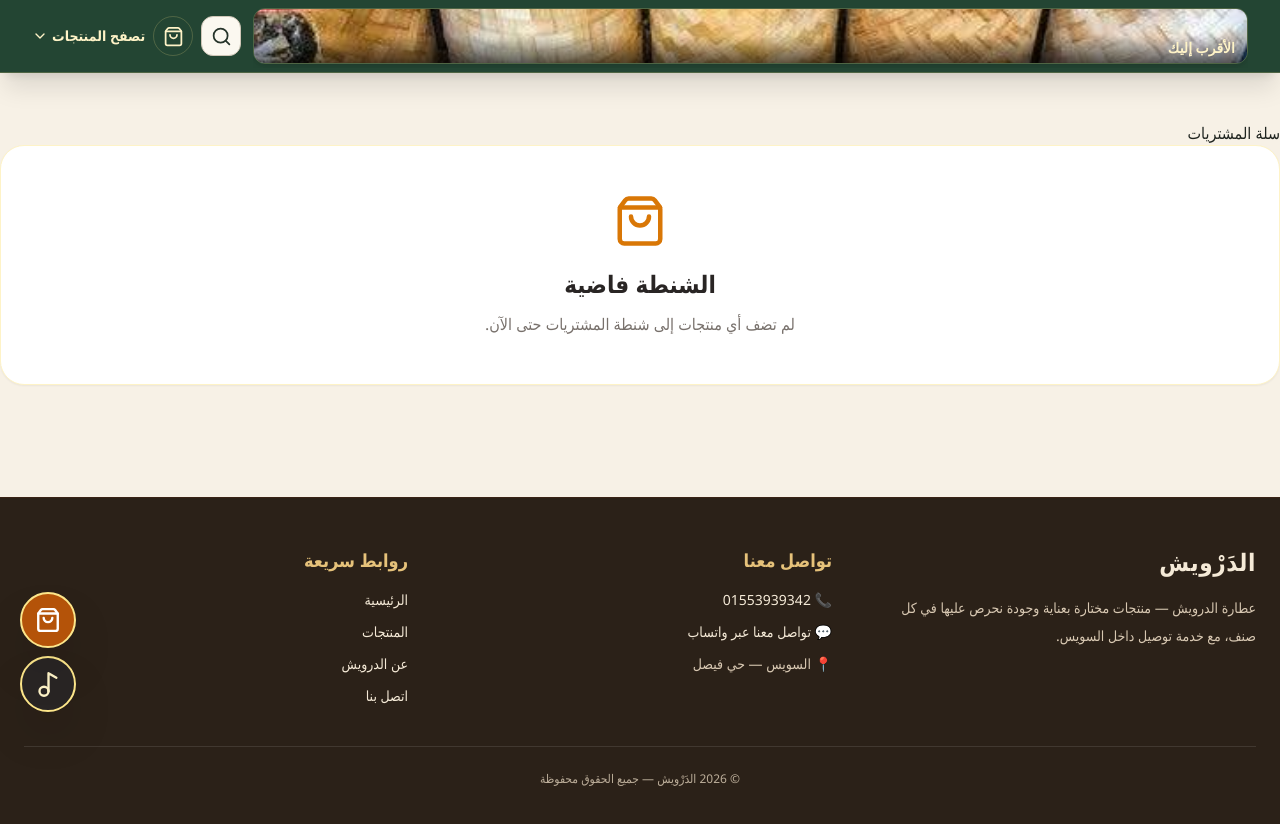
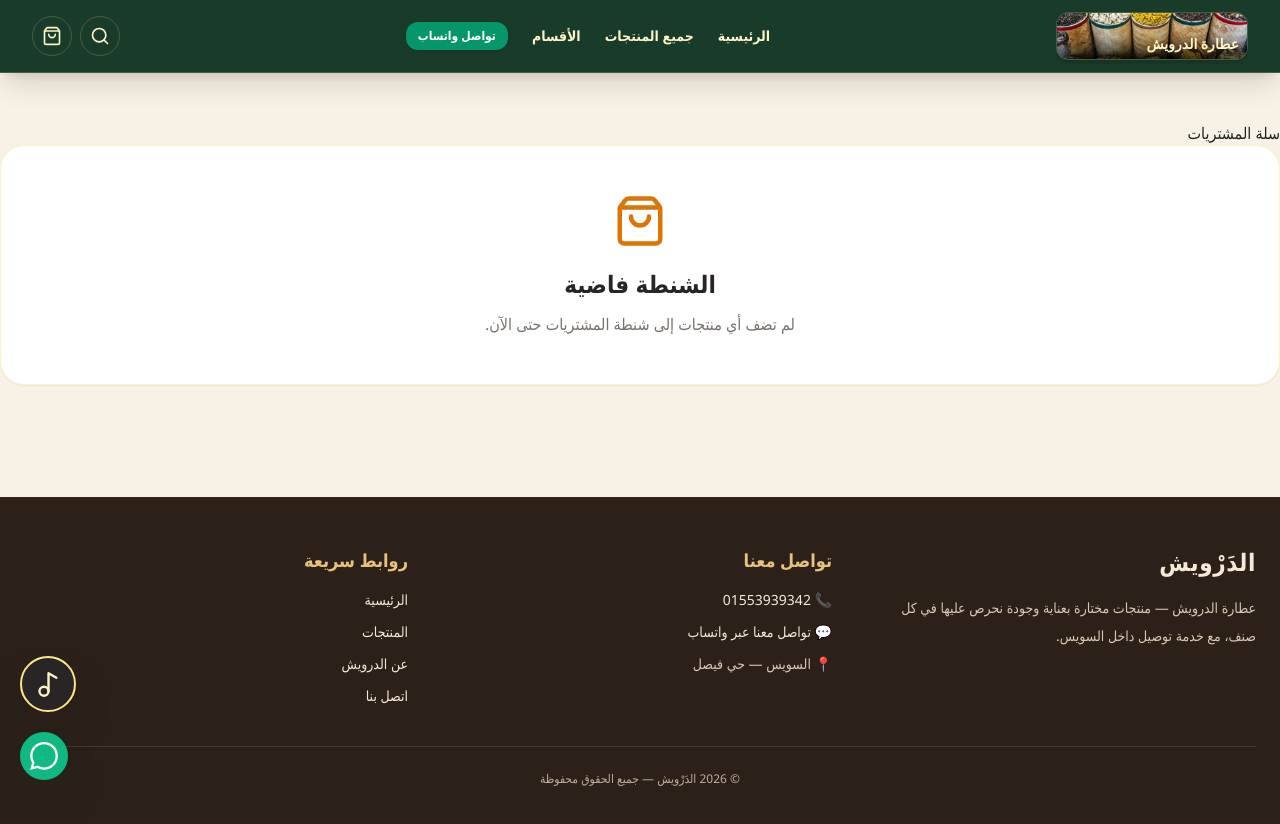
Before and after one commit to totos80/Eldarwish, a Next.js app: page /cart in a window 1280 px wide. Shown: the top 824 px of the page. Built offline with nearby package versions, Linux system fonts and the light colour scheme.

Commit message:
Refactor Header component and add mobile menu

```diff
--- a/components/Header.tsx
+++ b/components/Header.tsx
@@ -2,10 +2,9 @@
 
 import Link from "next/link";
 import Image from "next/image";
-import { Search, ShoppingBag, ChevronDown, X } from "lucide-react";
+import { Search, ShoppingBag, ChevronDown, X, Menu } from "lucide-react";
 import { useCart } from "@/context/CardContext";
 import { useState, useEffect } from "react";
-import FloatingCartButton from "@/components/FloatingCartButton";
 import { products } from "@/data/products";
 
 function normalizeArabic(text: string) {
@@ -26,6 +25,7 @@ export default function Header() {
 
   const [cartOpen, setCartOpen] = useState(false);
   const [searchOpen, setSearchOpen] = useState(false);
+  const [menuOpen, setMenuOpen] = useState(false);
   const [search, setSearch] = useState("");
   const [isMounted, setIsMounted] = useState(false);
 
@@ -50,57 +50,69 @@ export default function Header() {
           .slice(0, 8)
       : [];
 
-  const openSearch = () => {
-    setSearchOpen(true);
-    setCartOpen(false);
-  };
-
-  const openCart = () => {
-    setCartOpen(true);
-    setSearchOpen(false);
-  };
-
   return (
     <>
-      <header className="sticky top-0 z-[9998] border-b border-amber-200/20 bg-[#183b2a]/95 shadow-xl backdrop-blur-md">
+      <header className="sticky top-0 z-[9998] border-b border-amber-200/20 bg-[#183b2a] shadow-xl">
         <div className="mx-auto flex min-h-[72px] max-w-7xl items-center justify-between gap-3 px-3 sm:px-5 lg:px-8">
 
-          {/* Banner Image Area */}
-          <div className="relative flex flex-1 items-center justify-start overflow-hidden py-1">
-            <div className="relative h-14 w-full overflow-hidden rounded-xl border border-amber-200/20 shadow-md">
+          {/* اللوجو العودة للصفحة الرئيسية بالضغط على البنر/اللوجو */}
+          <Link href="/" className="relative flex items-center gap-2 overflow-hidden py-1 group">
+            <div className="relative h-12 w-36 sm:w-48 overflow-hidden rounded-xl border border-amber-200/20 shadow-md transition group-hover:scale-105">
               <Image
                 src="/banner-jars.jpg"
-                alt="برطمانات العطارة"
+                alt="عطارة الدرويش"
                 fill
                 priority
                 className="object-cover"
               />
-              <div className="absolute inset-0 bg-gradient-to-t from-black/60 via-transparent to-transparent" />
-              <div className="absolute bottom-1 right-3 text-sm font-black text-amber-100 drop-shadow-md font-['Traditional_Arabic','Andalus','Amiri',serif]">
-                الأقرب إليك
+              <div className="absolute inset-0 bg-gradient-to-t from-black/70 via-black/20 to-transparent" />
+              <div className="absolute bottom-1 right-2 text-xs sm:text-sm font-black text-amber-100 drop-shadow-md font-['Traditional_Arabic','Andalus','Amiri',serif]">
+                عطارة الدرويش
               </div>
             </div>
-          </div>
+          </Link>
 
-          {/* Actions: أزرار البحث والسلة */}
+          {/* القوائم الرئيسية (Navigation Links) */}
+          <nav className="hidden md:flex items-center gap-6 text-sm font-bold text-amber-100">
+            <Link href="/" className="transition hover:text-amber-300">
+              الرئيسية
+            </Link>
+            <Link href="/products" className="transition hover:text-amber-300">
+              جميع المنتجات
+            </Link>
+            <Link href="/categories" className="transition hover:text-amber-300">
+              الأقسام
+            </Link>
+
+            {/* رابط الواتساب المباشر في الهيدر */}
+            <a
+              href="https://wa.me/201000000000" // استبدل برقم الواتساب الخاص بك
+              target="_blank"
+              rel="noopener noreferrer"
+              className="flex items-center gap-1.5 rounded-xl bg-emerald-600 px-3 py-1.5 text-xs text-white transition hover:bg-emerald-500 shadow"
+            >
+              تواصل واتساب
+            </a>
+          </nav>
+
+          {/* أزرار التحكم (البحث - السلة - الموبايل) */}
           <div className="flex shrink-0 items-center gap-2">
             <button
-              className="icon-button flex h-10 w-10 items-center justify-center rounded-full border border-amber-200/20 text-amber-100 transition hover:bg-amber-100/10"
+              className="flex h-10 w-10 items-center justify-center rounded-full border border-amber-200/20 text-amber-100 transition hover:bg-amber-100/10"
               aria-label="بحث"
               type="button"
-              onClick={openSearch}
+              onClick={() => setSearchOpen(!searchOpen)}
             >
-              <Search size={21} />
+              <Search size={20} />
             </button>
 
             <button
               className="relative flex h-10 w-10 items-center justify-center rounded-full border border-amber-200/20 text-amber-100 transition hover:bg-amber-100/10"
               aria-label="سلة المشتريات"
               type="button"
-              onClick={openCart}
+              onClick={() => setCartOpen(true)}
             >
-              <ShoppingBag size={21} />
-
+              <ShoppingBag size={20} />
               {isMounted && items && items.length > 0 && (
                 <span className="absolute -right-1 -top-1 flex h-5 min-w-5 items-center justify-center rounded-full bg-amber-500 px-1 text-[10px] font-bold text-[#183b2a]">
                   {items.length}
@@ -108,180 +120,69 @@ export default function Header() {
               )}
             </button>
 
-            <Link
-              href="/products"
-              className="hidden items-center gap-1 text-sm font-semibold text-amber-100 md:flex"
+            {/* قائمة الموبايل */}
+            <button
+              type="button"
+              className="flex h-10 w-10 items-center justify-center rounded-full border border-amber-200/20 text-amber-100 md:hidden"
+              onClick={() => setMenuOpen(!menuOpen)}
             >
-              تصفح المنتجات
-              <ChevronDown size={16} />
-            </Link>
+              <Menu size={20} />
+            </button>
           </div>
         </div>
 
-        {/* Search Box */}
+        {/* القائمة المنسدلة للموبايل */}
+        {menuOpen && (
+          <div className="border-t border-amber-100/10 bg-[#123021] p-4 md:hidden">
+            <div className="flex flex-col gap-3 font-bold text-amber-100">
+              <Link href="/" onClick={() => setMenuOpen(false)}>الرئيسية</Link>
+              <Link href="/products" onClick={() => setMenuOpen(false)}>جميع المنتجات</Link>
+              <a
+                href="https://wa.me/201000000000"
+                target="_blank"
+                rel="noopener noreferrer"
+                className="mt-2 text-center rounded-xl bg-emerald-600 py-2 text-white"
+              >
+                تواصل عبر الواتساب
+              </a>
+            </div>
+          </div>
+        )}
+
+        {/* مربع البحث */}
         {searchOpen && (
-          <div className="border-t border-amber-100/10 bg-[#123021] px-3 py-3 shadow-2xl">
-            <div className="mx-auto max-w-3xl">
-              <div className="relative">
-                <Search
-                  size={20}
-                  className="absolute right-4 top-1/2 -translate-y-1/2 text-amber-200/60"
-                />
-
+          <div className="border-t border-amber-100/10 bg-[#123021] px-3 py-3">
+            <div className="mx-auto max-w-3xl relative">
               <input
                 autoFocus
                 type="text"
                 value={search}
                 onChange={(e) => setSearch(e.target.value)}
                 placeholder="ابحث عن صنف..."
-                  className="w-full rounded-xl border border-amber-200/20 bg-white/10 py-3 pl-12 pr-12 text-right text-sm text-white outline-none placeholder:text-amber-100/50 focus:border-amber-300/60"
+                className="w-full rounded-xl border border-amber-200/20 bg-white/10 py-2.5 pl-10 pr-10 text-right text-sm text-white outline-none focus:border-amber-300"
               />
-
-                <button
-                  type="button"
-                  onClick={() => {
-                    setSearch("");
-                    setSearchOpen(false);
-                  }}
-                  className="absolute left-3 top-1/2 flex -translate-y-1/2 items-center justify-center text-amber-100/70 transition hover:text-white"
-                  aria-label="إغلاق البحث"
-                >
-                  <X size={20} />
-                </button>
-              </div>
-
-              {/* Results */}
-              {normalizedSearch.length > 0 && (
-                <div className="mt-2 overflow-hidden rounded-xl border border-amber-200/10 bg-[#f8f1df] shadow-2xl">
-                  {searchResults.length > 0 ? (
-                    <div className="max-h-[420px] overflow-y-auto">
-                      {searchResults.map((product) => (
-                        <Link
-                          key={product.id}
-                          href={`/products/${product.slug}`}
-                          onClick={() => {
-                            setSearchOpen(false);
-                            setSearch("");
-                          }}
-                          className="flex items-center gap-3 border-b border-[#183b2a]/10 p-3 text-right transition last:border-b-0 hover:bg-[#efe4cc]"
-                        >
-                          <div className="relative h-14 w-14 shrink-0 overflow-hidden rounded-lg bg-white">
-                            <Image
-                              src={product.image}
-                              alt={product.name}
-                              fill
-                              sizes="56px"
-                              className="object-cover"
+              <X
+                size={18}
+                className="absolute left-3 top-1/2 -translate-y-1/2 cursor-pointer text-amber-100/70"
+                onClick={() => setSearchOpen(false)}
               />
-                          </div>
-
-                          <div className="min-w-0 flex-1">
-                            <div className="truncate text-sm font-bold text-[#183b2a]">
-                              {product.name}
-                            </div>
-
-                            <div className="mt-1 text-xs text-[#183b2a]/60">
-                              {product.category}
-                            </div>
-
-                            <div className="mt-1 text-sm font-bold text-amber-700">
-                              {product.price} جنيه
-                            </div>
-                          </div>
-                        </Link>
-                      ))}
-                    </div>
-                  ) : (
-                    <div className="p-5 text-center text-sm font-semibold text-[#183b2a]/70">
-                      مفيش أصناف مطابقة للبحث
-                    </div>
-                  )}
-                </div>
-              )}
             </div>
           </div>
         )}
       </header>
 
-      {/* Cart Drawer */}
-      {cartOpen && (
-        <div className="fixed inset-0 z-[10000]">
-          <button
-            type="button"
-            aria-label="إغلاق السلة"
-            className="absolute inset-0 bg-black/50"
-            onClick={() => setCartOpen(false)}
-          />
-
-          <div className="absolute right-0 top-0 h-full w-full max-w-md overflow-y-auto bg-[#f8f1df] p-5 shadow-2xl">
-            <div className="mb-5 flex items-center justify-between border-b border-[#183b2a]/15 pb-4">
-              <h2 className="text-xl font-bold text-[#183b2a]">
-                سلة المشتريات
-              </h2>
-
-              <button
-                type="button"
-                onClick={() => setCartOpen(false)}
-                className="flex h-9 w-9 items-center justify-center rounded-full bg-[#183b2a] text-white"
-                aria-label="إغلاق"
+      {/* زر الواتساب العائم الأسفل (WhatsApp Floating Button) */}
+      <a
+        href="https://wa.me/201000000000" // ضع رقمك هنا
+        target="_blank"
+        rel="noopener noreferrer"
+        className="fixed bottom-5 left-5 z-[9999] flex h-12 w-12 items-center justify-center rounded-full bg-emerald-500 text-white shadow-2xl transition hover:scale-110 active:scale-95"
+        aria-label="تواصل معنا عبر واتساب"
       >
-                <X size={20} />
-              </button>
-            </div>
-
-            {!isMounted || !items || items.length === 0 ? (
-              <div className="py-16 text-center">
-                <ShoppingBag
-                  size={42}
-                  className="mx-auto mb-4 text-[#183b2a]/40"
-                />
-
-                <p className="font-semibold text-[#183b2a]/70">
-                  السلةفاضية
-                </p>
-              </div>
-            ) : (
-              <div className="space-y-3">
-                {items.map((item) => (
-                  <div
-                    key={item.id}
-                    className="rounded-xl border border-[#183b2a]/10 bg-white p-3"
-                  >
-                    <div className="font-bold text-[#183b2a]">
-                      {item.name}
-                    </div>
-
-                    <div className="mt-1 text-sm text-[#183b2a]/60">
-                      الكمية: {item.quantity}
-                    </div>
-
-                    <div className="mt-1 font-bold text-amber-700">
-                      {item.price} جنيه
-                    </div>
-                  </div>
-                ))}
-
-                <div className="mt-5 border-t border-[#183b2a]/15 pt-4">
-                  <div className="flex items-center justify-between text-lg font-bold text-[#183b2a]">
-                    <span>الإجمالي</span>
-                    <span>{total} جنيه</span>
-                  </div>
-
-                  <Link
-                    href="/cart"
-                    onClick={() => setCartOpen(false)}
-                    className="mt-4 block rounded-xl bg-[#183b2a] px-4 py-3 text-center font-bold text-amber-100 transition hover:bg-[#24543c]"
-                  >
-                    عرض السلة وإتمام الطلب
-                  </Link>
-                </div>
-              </div>
-            )}
-          </div>
-        </div>
-      )}
-
-      {isMounted && <FloatingCartButton />}
+        <svg className="h-7 w-7 fill-current" viewBox="0 0 24 24">
+          <path d="M.057 24l1.687-6.163c-1.041-1.804-1.588-3.849-1.587-5.946.003-6.556 5.338-11.891 11.893-11.891 3.181.001 6.167 1.24 8.413 3.488 2.245 2.248 3.481 5.236 3.48 8.414-.003 6.557-5.338 11.892-11.893 11.892-1.99-.001-3.951-.5-5.688-1.448l-6.305 1.654zm6.597-3.807c1.676.995 3.276 1.591 5.392 1.592 5.448 0 9.886-4.434 9.889-9.885.002-5.462-4.415-9.89-9.881-9.892-5.452 0-9.887 4.434-9.889 9.884-.001 2.225.651 3.891 1.746 5.634l-.999 3.648 3.742-.981z"/>
+        </svg>
+      </a>
     </>
   );
 }
```
Lines whose indentation alone changed are shown as unchanged.
